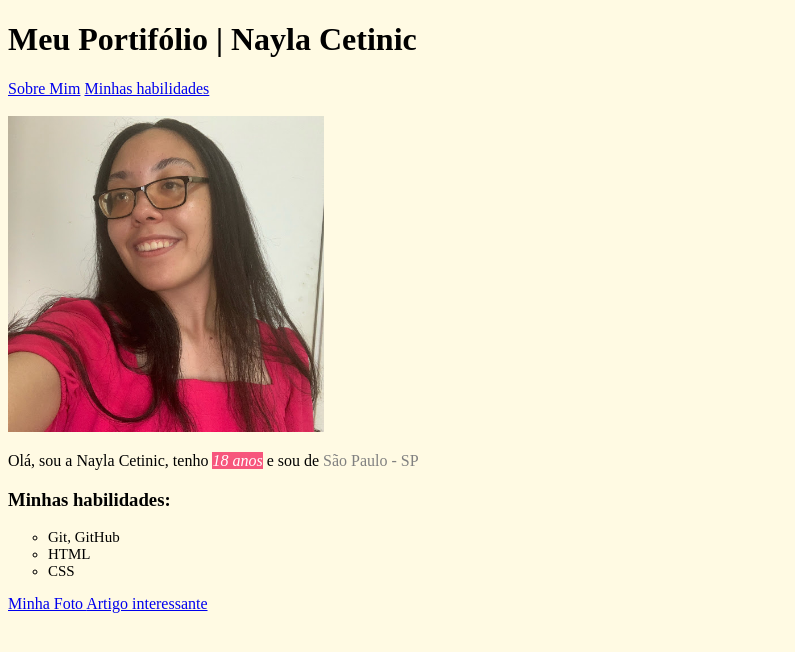
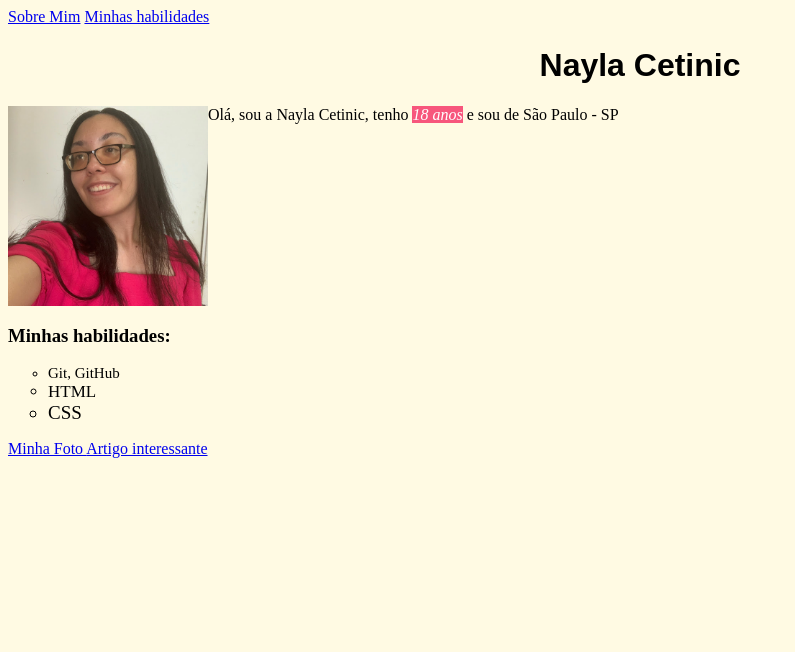
Before and after one commit to naylacetinic/naylacetinic.github.io, a plain HTML site: page index.html in a window 1280 px wide. Shown: the whole page, without its empty margins (0-795 px from the left). Drawn offline with Linux system fonts and the light colour scheme.

Commit message:
descrição ao lado da img

```diff
--- a/index.html
+++ b/index.html
@@ -8,21 +8,22 @@
     <link rel="stylesheet" href="style.css">
 </head>
 <body>
-    <h1 id="titulo">Meu Portifólio | Nayla Cetinic</h1>
-    <div id="tudo">
-        <a href="#sobreMim">Sobre Mim</a>
-        <a href="#minhasHabilidades">Minhas habilidades</a>
-        <br> <br>
-        <img id="minhaFoto" src="./img/NaylaCetinic.jpeg" alt="Fota da Nayla Cetinic, vulgo eu :)" width="25%">
-        <p id="sobreMim">Olá, sou a Nayla Cetinic, tenho <em id="idade">18 anos</em> e sou de <sstrong id="cidade">São Paulo - SP</sstrong></p>
+    <a href="#sobreMim">Sobre Mim</a>
+    <a href="#minhasHabilidades">Minhas habilidades</a>
+    <div>
+        <h1 id="meuNome">Nayla Cetinic</h1>
+        <div class="imgDesc">
+            <img id="minhaFoto" src="./img/NaylaCetinic.jpeg" alt="Fota da Nayla Cetinic, vulgo eu :)">
+            <p id="sobreMim">Olá, sou a Nayla Cetinic, tenho <em id="idade">18 anos</em> e sou de <sstrong>São Paulo - SP</sstrong></p>
+        </div>
+    </div>
         <h3 id="minhasHabilidades">Minhas habilidades:</h3>
         <ul id="habilidades">
-            <li>Git, GitHub</li>
-            <li>HTML</li>
-            <li>CSS</li>
+            <li class="git">Git, GitHub</li>
+            <li class="html">HTML</li>
+            <li class="css">CSS</li>
         </ul>
         <a href="#minhaFoto"> Minha Foto </a>
         <a href="https://canaltech.com.br/carreira/7-profissoes-que-prometem-aquecer-o-setor-de-tecnologia-em-2023/" target="_blank"> Artigo interessante </a>
-    </div>
 </body>
 </html>
--- a/style.css
+++ b/style.css
@@ -1,21 +1,32 @@
 body {
     background-color: #FFFAE3;
 }
-h1 #titulo {
+#meuNome, #sobremim {
     font-family: Arial;
+}
+#meuNome {
     text-align: center;
-}
-div #tudo {
-    font-family: monospace;
 }
 #idade {
     background-color: #F7567C;
     color: white;
 }
-#cidade {
-    color: gray;
-}
 #habilidades {
     list-style-type: circle;
+}
+.git {
     font-size: 15px;
 }
+.html {
+    font-size: 17px;
+}
+.css {
+    font-size: 19px;
+}
+#minhaFoto {
+    float: left;
+    height: 200px;
+}
+.imgDesc {
+    height: 200px;
+}
```
